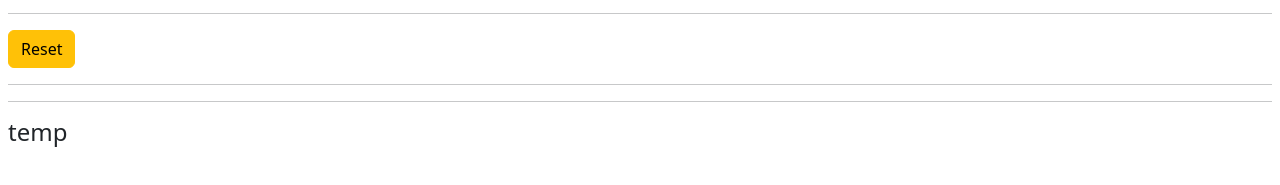
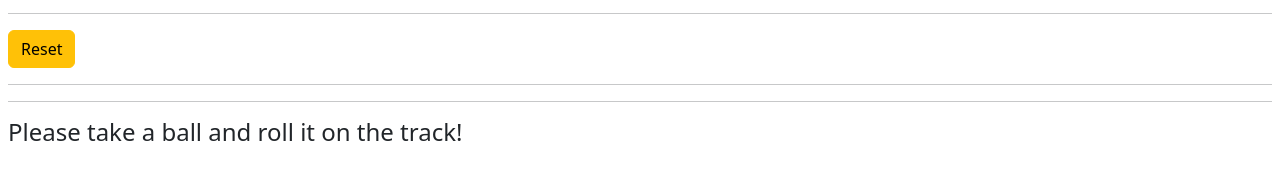
Before and after one commit to Isaac-Chow/GFScore, a plain HTML site: page index.html in a window 1280 px wide. Shown: the part 105-290 px from the top of the page. Drawn offline with nearby package versions, Linux system fonts and the light colour scheme.

Commit message:
fixed temp text

```diff
--- a/index.html
+++ b/index.html
@@ -15,7 +15,7 @@
     <button class="btn btn-danger" id="rstcfm" onclick="resetcfm()">Click again to confirm.</button>
     <hr>
     <hr>
-    <H4 id="prz">temp</H4>
+    <H4 id="prz">Please take a ball and roll it on the track!</H4>
 
 </body>
 <script src="prize.js"></script>
--- a/reset.js
+++ b/reset.js
@@ -17,4 +17,5 @@ function resetcfm(){
     document.getElementById("rstcfm").style.display="none";
     document.getElementById("score").innerHTML = 0
     document.getElementById("golden").style.display="none";
+    document.getElementById("prz").innerHTML = "Please take a ball and roll it on the track!"
 }
```
